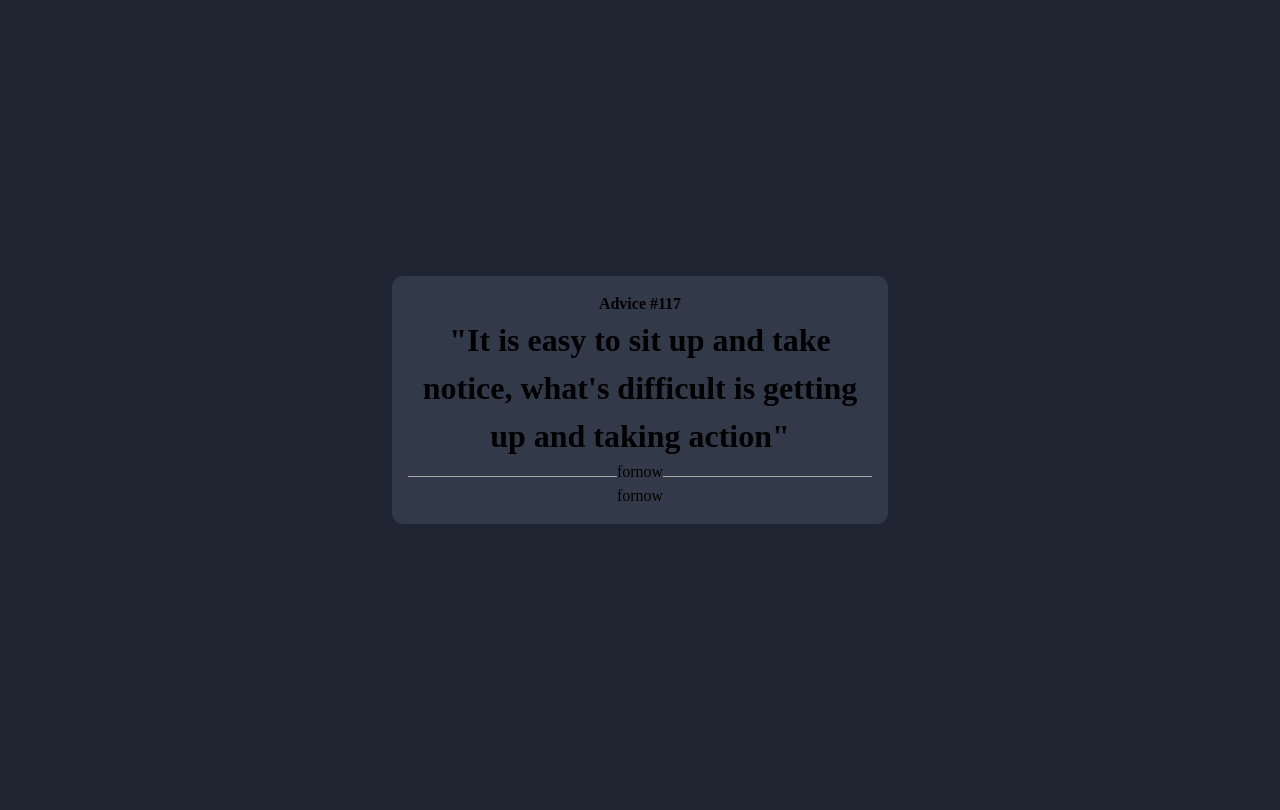
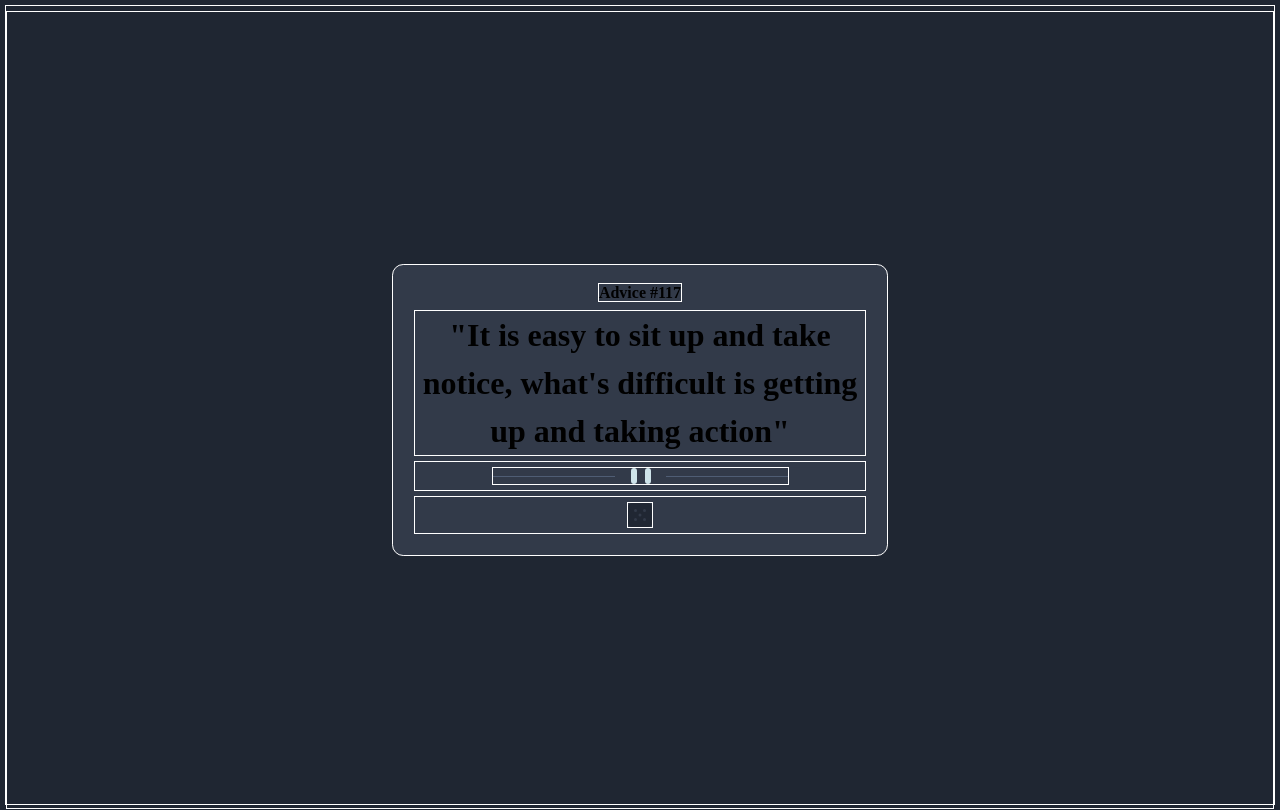
Before and after one commit to shahrokh0796/advice-generator-app, a website built with webpack: page src/index.html in a window 1280 px wide. Built offline with nearby package versions, Linux system fonts and the light colour scheme.

Commit message:
UI in progress

```diff
--- a/src/index.html
+++ b/src/index.html
@@ -9,9 +9,11 @@
     <main class="main">
         <strong>Advice #117</strong>
         <h1>"It is easy to sit up and take notice, what's difficult is getting up and taking action"</h1>
-        <span></span>fornow<span></span>
+        <div class="play-and-pause">
+            <img src="./images/pattern-divider-mobile.svg" alt="pattern-divider">
+        </div>
         <div class="something">
-            fornow
+            <img src="./images/icon-dice.svg" alt="dice-icon">
         </div>
     </main>
 </body>
--- a/src/styles/styles.scss
+++ b/src/styles/styles.scss
@@ -6,6 +6,8 @@
   * {
     margin: 0;
     padding: 0;
+    border: 1px solid white;
+    margin: 5px;
   }
 
   body, html {
@@ -18,6 +20,12 @@
     background-color: hsl(218, 23%, 16%);
     display: grid;
     place-items: center;
+  }
+
+  img {
+    display: block;
+    max-width: 100%;
+    margin-inline: auto;
   }
 
   .main {
```
Also changed, not shown: src/images/favicon-32x32.png (renamed from images/favicon-32x32.png), src/images/icon-dice.svg (renamed from images/icon-dice.svg), src/images/pattern-divider-desktop.svg (renamed from images/pattern-divider-desktop.svg), src/images/pattern-divider-mobile.svg (renamed from images/pattern-divider-mobile.svg).
